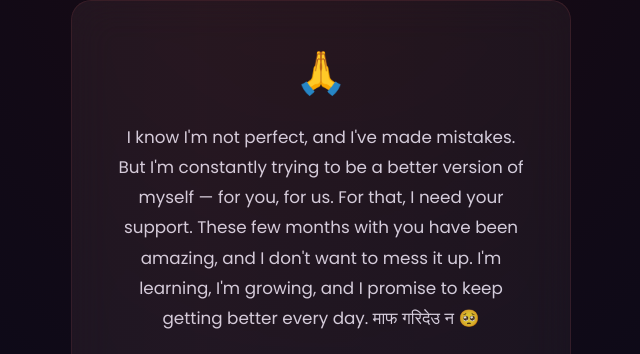
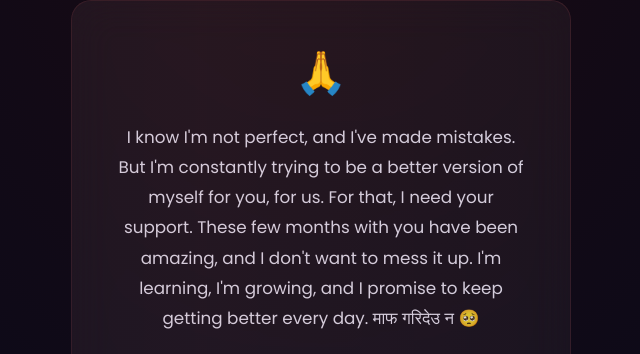
Before and after one commit to Sakshyamupadhyaya/happy-birthday-template, a plain HTML site: page index.html in a window 1280 px wide. Shown: the part 980-1334 px from the top of the page, 319-959 px from the left. Drawn offline with nearby package versions, Linux system fonts and the light colour scheme; animation ran at ten frames a second; a web font is replaced by a local one.

Commit message:
Fix HTML formatting and structure

```diff
--- a/index.html
+++ b/index.html
@@ -67,7 +67,7 @@
       <div class="apology-icon">🙏</div>
 
       <p class="apology-text" id="apologyText">
-        I know I'm not perfect, and I've made mistakes. But I'm constantly trying to be a better version of myself — for
+        I know I'm not perfect, and I've made mistakes. But I'm constantly trying to be a better version of myself for
         you, for us. For that, I need your support. These few months with you have been amazing, and I don't want to
         mess it up. I'm learning, I'm growing, and I promise to keep getting better every day. माफ गरिदेउ न 🥺
       </p>
@@ -264,4 +264,5 @@
   <script src="script.js"></script>
 </body>
 
+
 </html>
```
